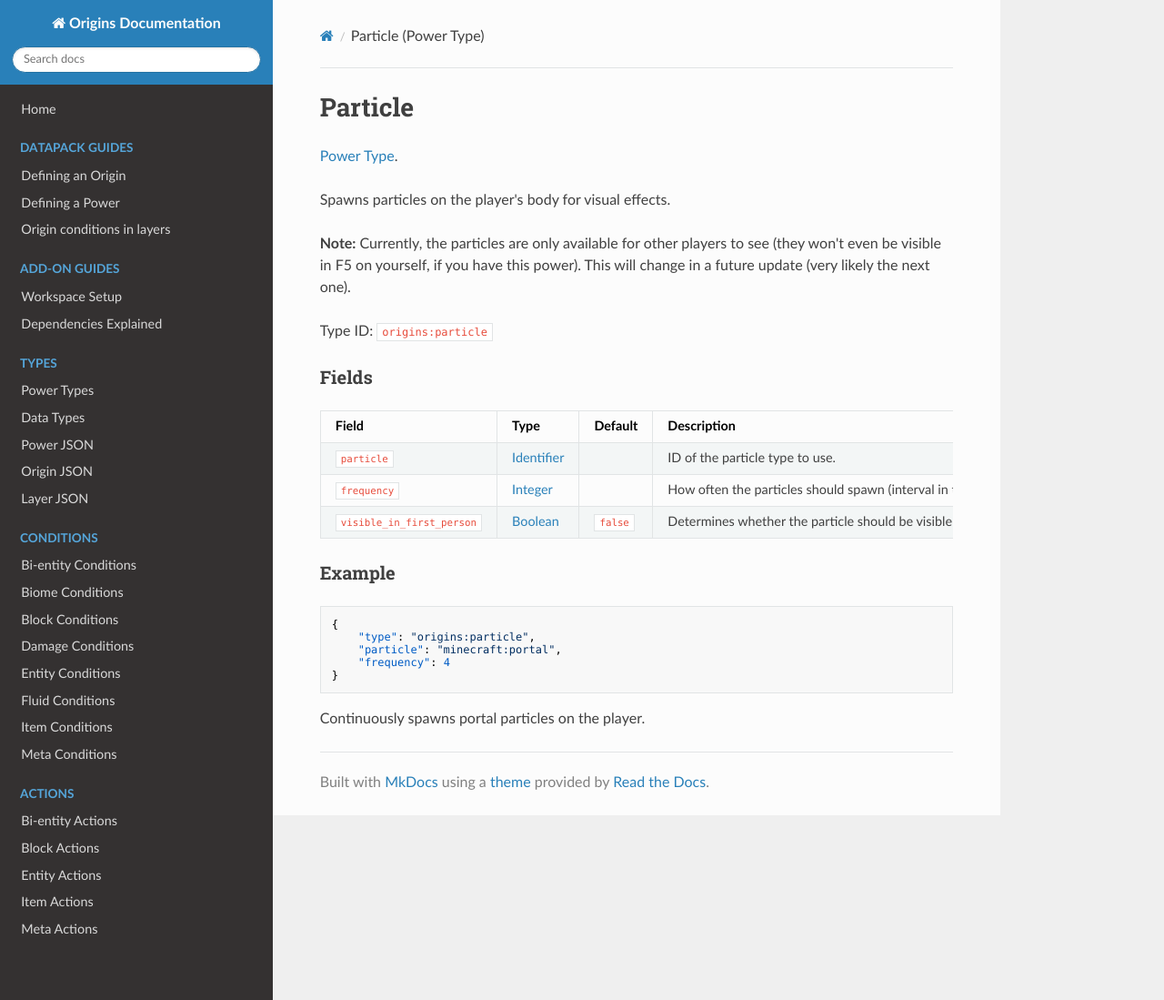
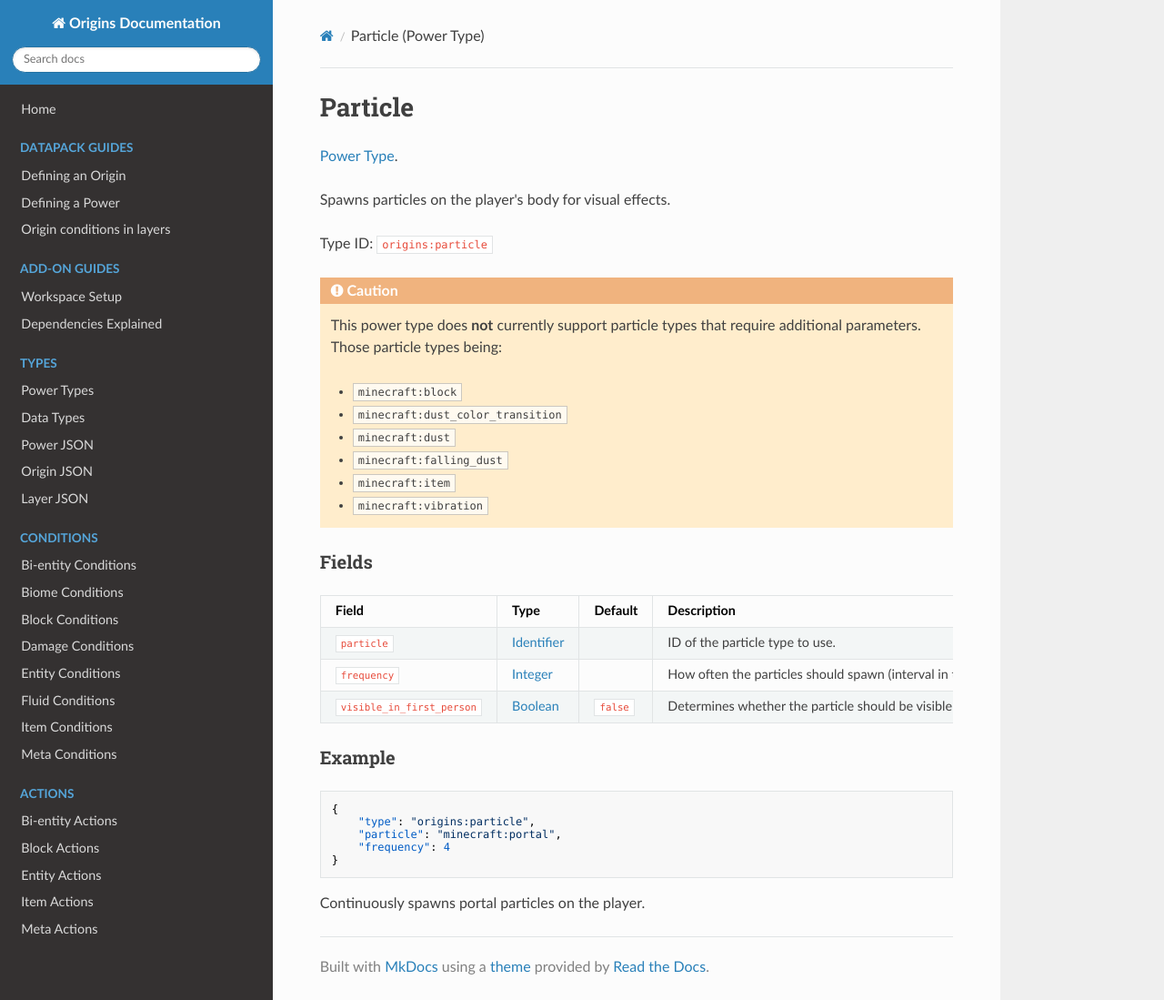
Before and after one commit to apace100/origins-docs, an MkDocs documentation site: the page built from docs/power_types/particle.md, in a window 1280 px wide and 1099 px high. Shown: the whole window at 91% size. Built offline with MkDocs 1.6.1, drawn with Linux system fonts in a browser that asks for light colours; nearby versions of some CDN libraries.

Commit message:
Updated `particle.md` Removed the old note and added a new admonition note

```diff
--- a/docs/power_types/particle.md
+++ b/docs/power_types/particle.md
@@ -8,9 +8,18 @@ date: 2021-04-08
 
 Spawns particles on the player's body for visual effects.
 
-**Note:** Currently, the particles are only available for other players to see (they won't even be visible in F5 on yourself, if you have this power). This will change in a future update (very likely the next one).
+Type ID: `origins:particle`
 
-Type ID: `origins:particle`
+!!! caution
+
+    This power type does **not** currently support particle types that require additional parameters. Those particle types being:
+
+    * `minecraft:block`
+    * `minecraft:dust_color_transition`
+    * `minecraft:dust`
+    * `minecraft:falling_dust`
+    * `minecraft:item`
+    * `minecraft:vibration`
 
 ### Fields
 
```
